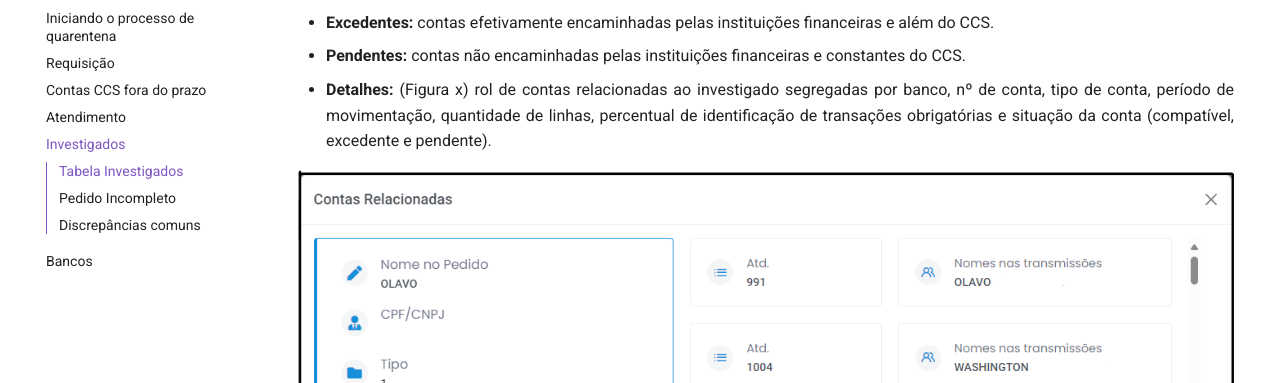
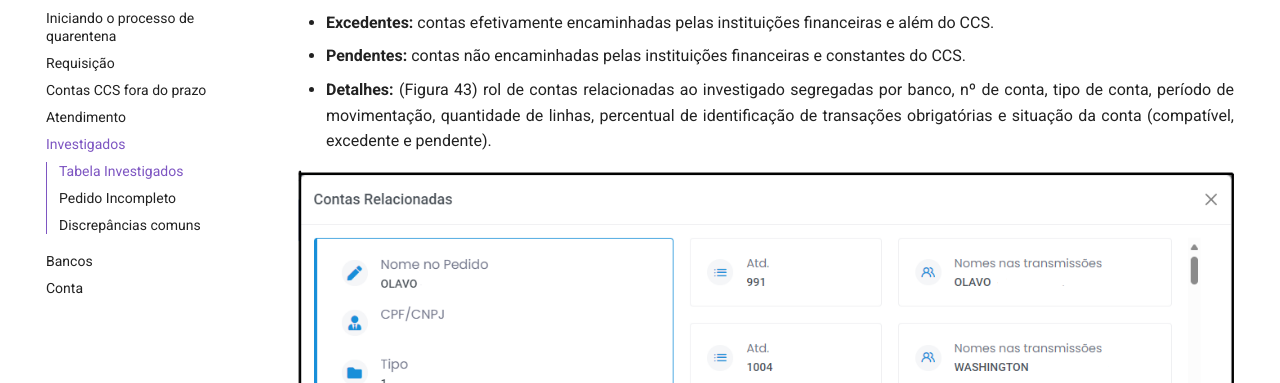
Before and after one commit to PGJM-SPAI/Manual_ARGUS_Quarentena, an MkDocs documentation site: the page built from docs/Página6.md, in a window 1280 px wide and 900 px high, scrolled down 1107 px. Shown: the part 180-563 px from the top of the window. Built offline with MkDocs 1.6.1 and Material for MkDocs 9.7.7, drawn with Linux system fonts in a browser that asks for light colours.

Commit message:
Iniciando Aba Contas

```diff
--- a/docs/Página6.md
+++ b/docs/Página6.md
@@ -23,7 +23,7 @@
 <li><strong>Compatíveis :</strong> contas efetivamente encaminhadas pelas instituições financeiras e compatíveis com os dados do CCS. </li>
 <li><strong>Excedentes: </strong>contas efetivamente encaminhadas pelas instituições financeiras e além do CCS. </li>
 <li><strong>Pendentes: </strong>contas não encaminhadas pelas instituições financeiras e constantes do CCS. </li>
-<li><strong>Detalhes: </strong> (Figura x) rol de contas relacionadas ao investigado segregadas por banco, nº de conta, tipo de conta, período de movimentação, quantidade de linhas, percentual de identificação de transações obrigatórias e situação da conta (compatível, excedente e pendente). </li>
+<li><strong>Detalhes: </strong> (Figura 43) rol de contas relacionadas ao investigado segregadas por banco, nº de conta, tipo de conta, período de movimentação, quantidade de linhas, percentual de identificação de transações obrigatórias e situação da conta (compatível, excedente e pendente). </li>
 </ul>
 
 ![Contas Relacionadas](img/DetalhesContasRelacionadas.png)<br>
```
Also changed, not shown: docs/Página8.md (added, +4 -0 lines), docs/img/AbaConta.png (added), docs/img/DetalheConta.png (added).
